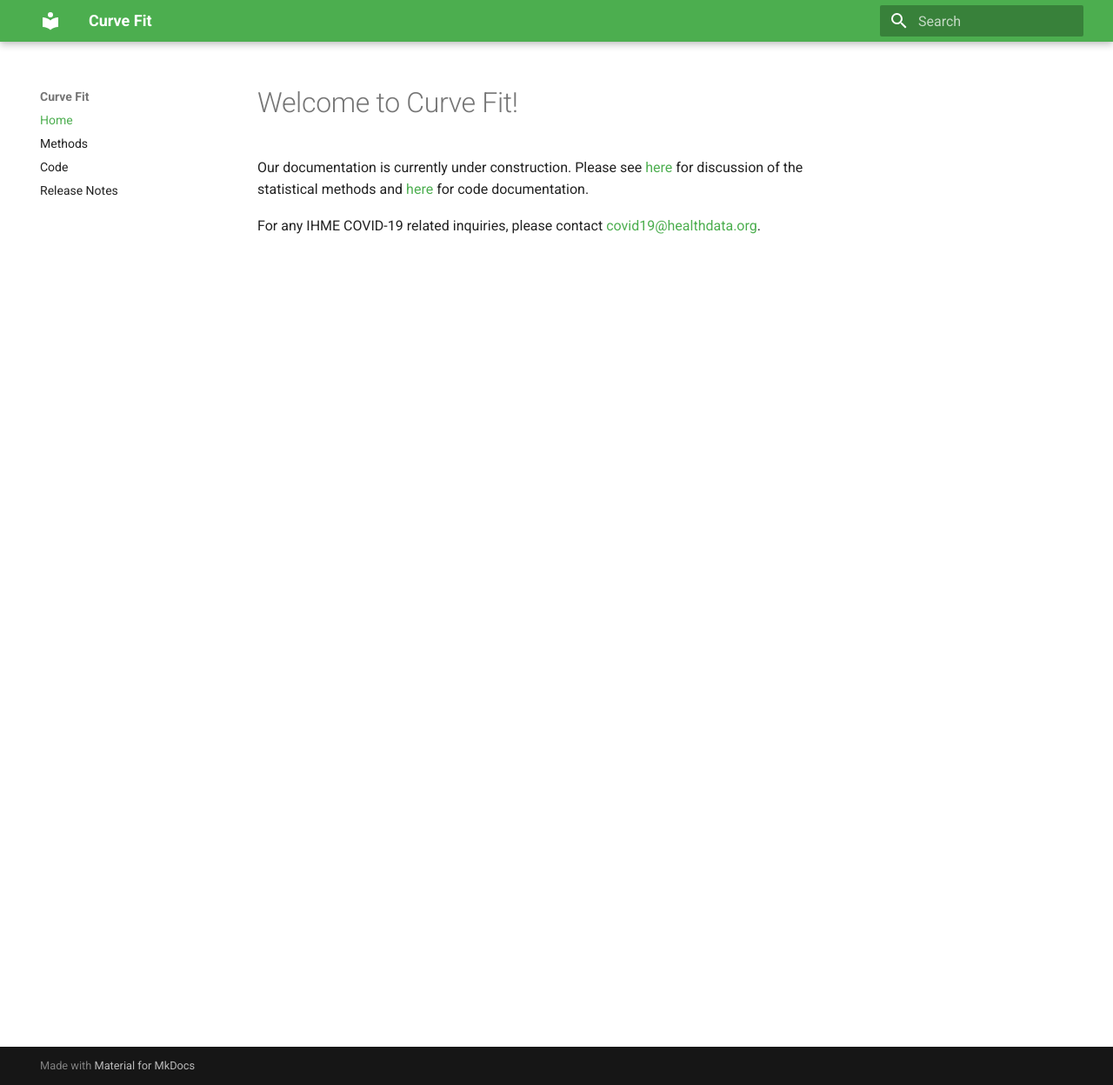
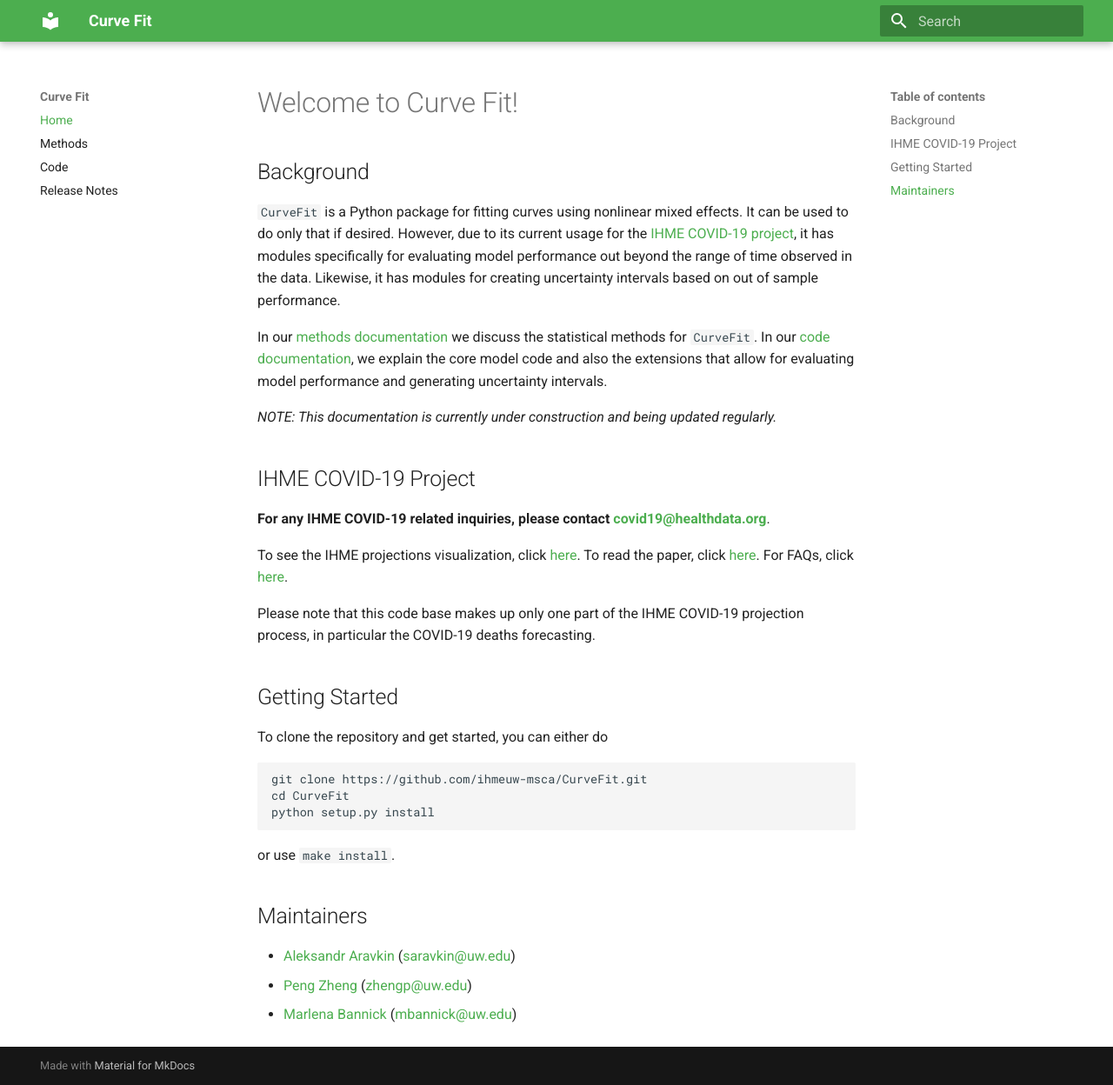
Before and after one commit to ihmeuw-msca/CurveFit, an MkDocs documentation site: the page built from docs/index.md, in a window 1280 px wide and 1248 px high. Shown: the whole window at 87% size. Built offline with MkDocs 1.6.1 and Material for MkDocs 9.7.7, drawn with Linux system fonts in a browser that asks for light colours.

Commit message:
more code documentation and landing page.

````diff
--- a/docs/index.md
+++ b/docs/index.md
@@ -1,7 +1,45 @@
 # Welcome to Curve Fit!
 
-Our documentation is currently under construction. Please see [here](methods.md)
-for discussion of the statistical methods and [here](code.md) for code documentation.
+## Background
 
-For any IHME COVID-19 related inquiries, please contact
- [covid19@healthdata.org](mailto:covid19@healthdata.org).
+`CurveFit` is a Python package for fitting curves using nonlinear mixed effects. It can be used to do only that if desired.
+However, due to its current usage for the [IHME COVID-19 project](https://covid19.healthdata.org/united-states-of-america),
+ it has modules specifically for evaluating model performance out beyond the range of time observed in the data.
+ Likewise, it has modules for creating uncertainty intervals based on out of sample performance.
+
+In our [methods documentation](methods.md) we discuss the statistical methods for `CurveFit`.
+In our [code documentation](code.md), we explain the core model code and also the extensions that allow for
+evaluating model performance and generating uncertainty intervals.
+
+*NOTE: This documentation is currently under construction and being updated regularly.*
+
+## IHME COVID-19 Project
+
+**For any IHME COVID-19 related inquiries, please contact
+ [covid19@healthdata.org](mailto:covid19@healthdata.org)**.
+
+To see the IHME projections visualization, click [here](https://covid19.healthdata.org/united-states-of-america).
+To read the paper, click [here](https://www.medrxiv.org/content/10.1101/2020.03.27.20043752v1). For
+FAQs, click [here](http://www.healthdata.org/covid/faqs).
+
+Please note that this code base makes up only one part of the IHME COVID-19 projection process, in particular the
+ COVID-19 deaths forecasting.
+
+## Getting Started
+
+To clone the repository and get
+started, you can either do
+
+```
+git clone https://github.com/ihmeuw-msca/CurveFit.git
+cd CurveFit
+python setup.py install
+```
+
+or use `make install`.
+
+## Maintainers
+
+- [Aleksandr Aravkin](https://uw-amo.github.io/saravkin/) ([saravkin@uw.edu](mailto:saravkin@uw.edu))
+- [Peng Zheng](https://zhengp0.github.io/PengSite/) ([zhengp@uw.edu](mailto:zhengp@uw.edu))
+- [Marlena Bannick](http://www.healthdata.org/about/marlena-norwood) ([mbannick@uw.edu](mailto:mbannick@uw.edu))
````
Also changed, not shown: docs/code.md (+12 -14 lines).
